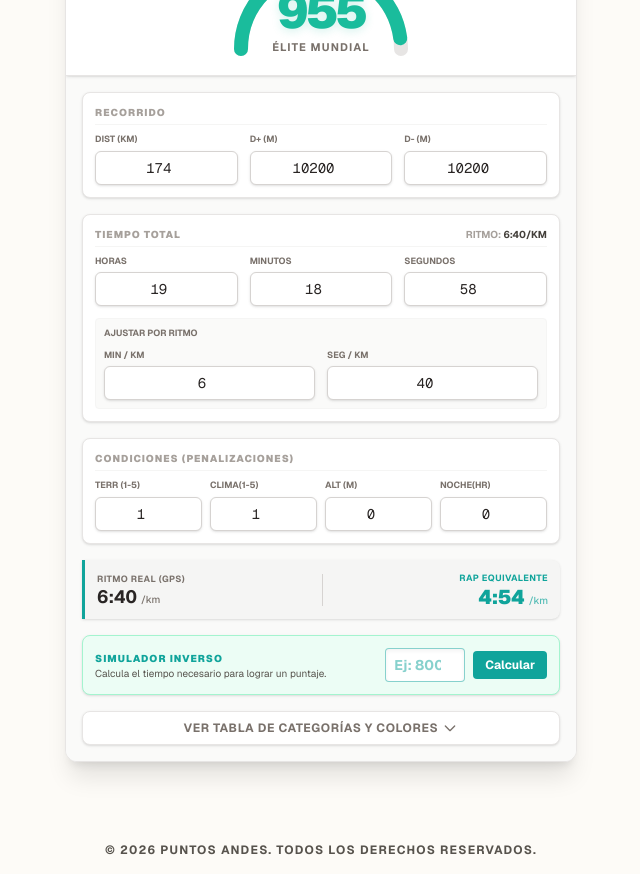
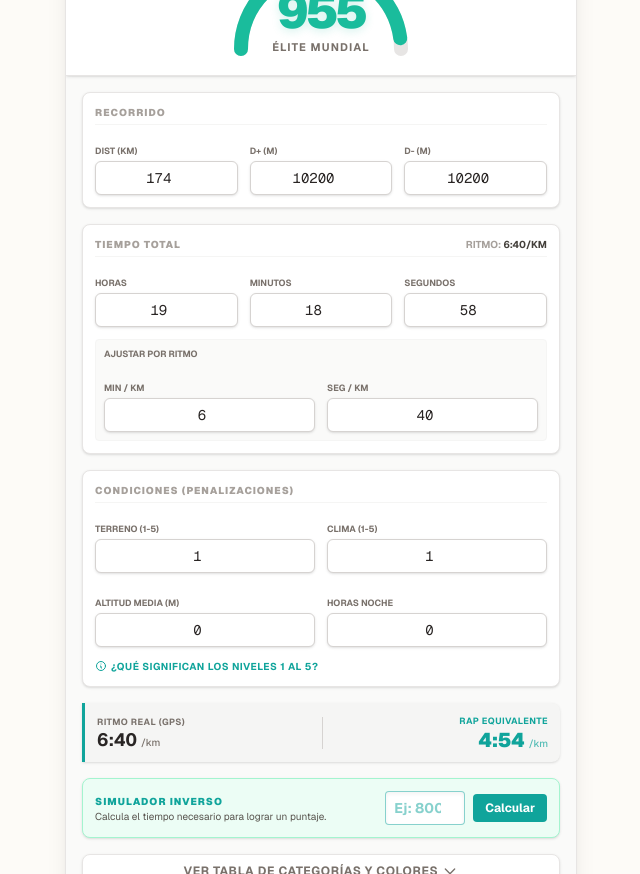
Before and after one commit to LuisValleB/Simulador-Puntos-Andes, a Next.js app: page / in a window 1280 px wide. Shown: the part 320-1194 px from the top of the page, without its empty margins (319-959 px from the left). Built offline with nearby package versions, Linux system fonts and the light colour scheme.

Commit message:
aquí escribes de qué trata tu cambio

```diff
--- a/src/components/SimuladorMTR.tsx
+++ b/src/components/SimuladorMTR.tsx
@@ -8,7 +8,7 @@ const NumberInput = ({ label, value, max, onChange, step = 1, min = 0 }: any) =>
   const displayValue = isNaN(value) ? '' : value;
   return (
     <div className="flex flex-col">
-      <label className="text-[9px] font-bold text-stone-500 uppercase mb-1 whitespace-nowrap overflow-hidden text-ellipsis" title={label}>{label}</label>
+      <label className="text-[9px] font-bold text-stone-500 uppercase mb-1 leading-tight min-h-[24px] flex items-end" title={label}>{label}</label>
       <input
         type="number"
         min={min}
@@ -293,12 +293,23 @@ export default function SimuladorMTR() {
           {/* Condiciones Especiales */}
           <div className="bg-white p-3 rounded-lg border border-stone-200 shadow-sm">
             <h3 className="text-[10px] font-black text-stone-400 mb-2 uppercase tracking-widest border-b border-stone-100 pb-1">Condiciones (Penalizaciones)</h3>
-            <div className="grid grid-cols-4 gap-2">
-              <NumberInput label="Terr (1-5)" value={terrain} max={5} min={1} onChange={setTerrain} />
-              <NumberInput label="Clima(1-5)" value={climate} max={5} min={1} onChange={setClimate} />
-              <NumberInput label="Alt (m)" value={meanAltitude} max={6000} step={50} onChange={setMeanAltitude} />
-              <NumberInput label="Noche(hr)" value={nightHours} max={100} step={0.5} onChange={setNightHours} />
+            <div className="grid grid-cols-2 gap-3">
+              <NumberInput label="Terreno (1-5)" value={terrain} max={5} min={1} onChange={setTerrain} />
+              <NumberInput label="Clima (1-5)" value={climate} max={5} min={1} onChange={setClimate} />
+              <NumberInput label="Altitud Media (m)" value={meanAltitude} max={6000} step={50} onChange={setMeanAltitude} />
+              <NumberInput label="Horas Noche" value={nightHours} max={100} step={0.5} onChange={setNightHours} />
             </div>
+
+            <details className="mt-3 group text-[10px]">
+              <summary className="cursor-pointer font-bold text-[#10A49B] uppercase tracking-wider flex items-center gap-1 hover:text-[#0c8a82] transition-colors">
+                <svg className="w-3 h-3" fill="none" viewBox="0 0 24 24" stroke="currentColor"><path strokeLinecap="round" strokeLinejoin="round" strokeWidth={2} d="M13 16h-1v-4h-1m1-4h.01M21 12a9 9 0 11-18 0 9 9 0 0118 0z" /></svg>
+                ¿Qué significan los niveles 1 al 5?
+              </summary>
+              <div className="mt-2 p-2 bg-stone-50 border border-stone-200 rounded text-stone-600 leading-tight">
+                <p className="mb-1"><strong className="text-stone-800">Terreno:</strong> Nivel 1 es ideal (calle, pista) hasta Nivel 5 que es extremo (campo traviesa difícil, roca suelta, nieve profunda).</p>
+                <p><strong className="text-stone-800">Clima:</strong> Nivel 1 es ideal (templado, sin viento) hasta Nivel 5 que es extremo (calor/frío extremo, tormenta, vientos fuertes).</p>
+              </div>
+            </details>
           </div>
 
         </div>
```
